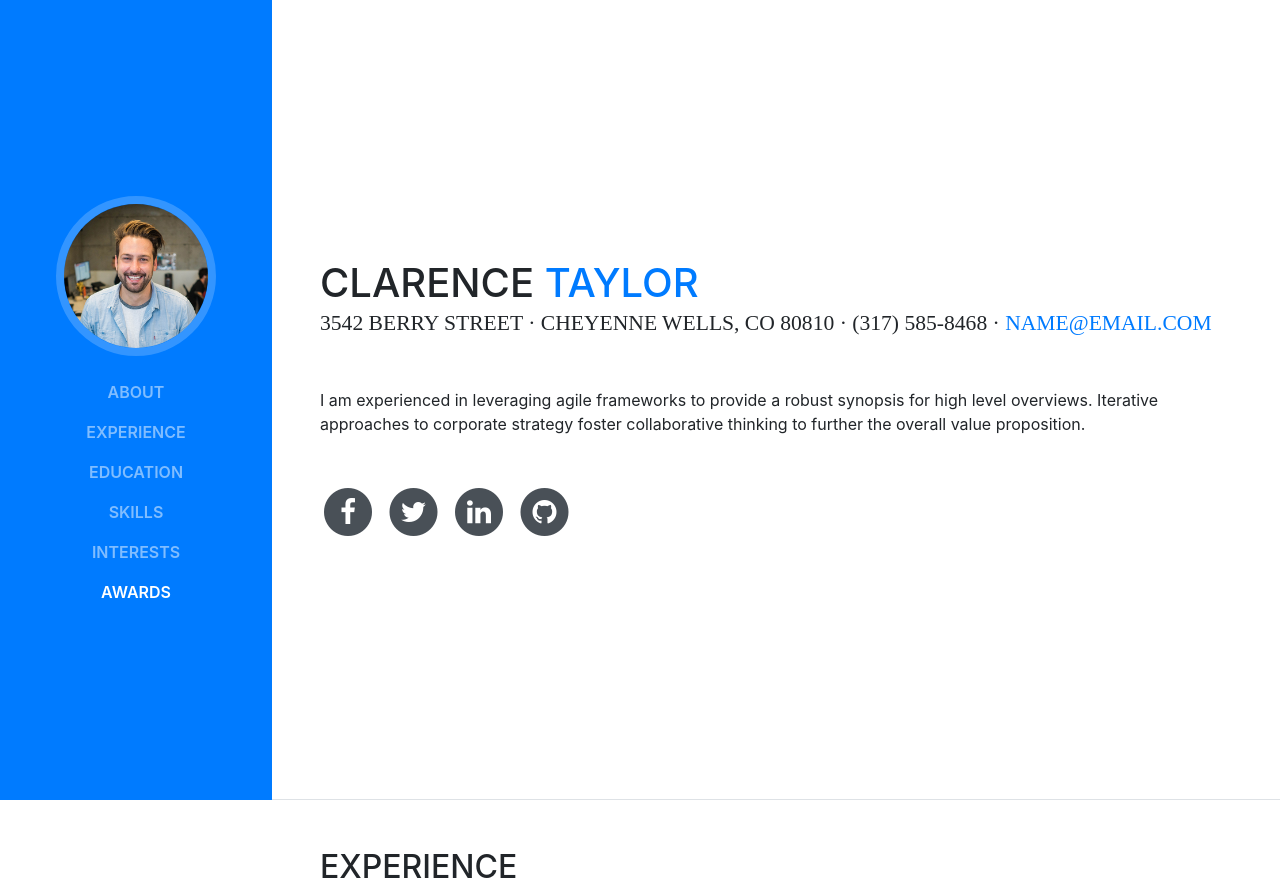
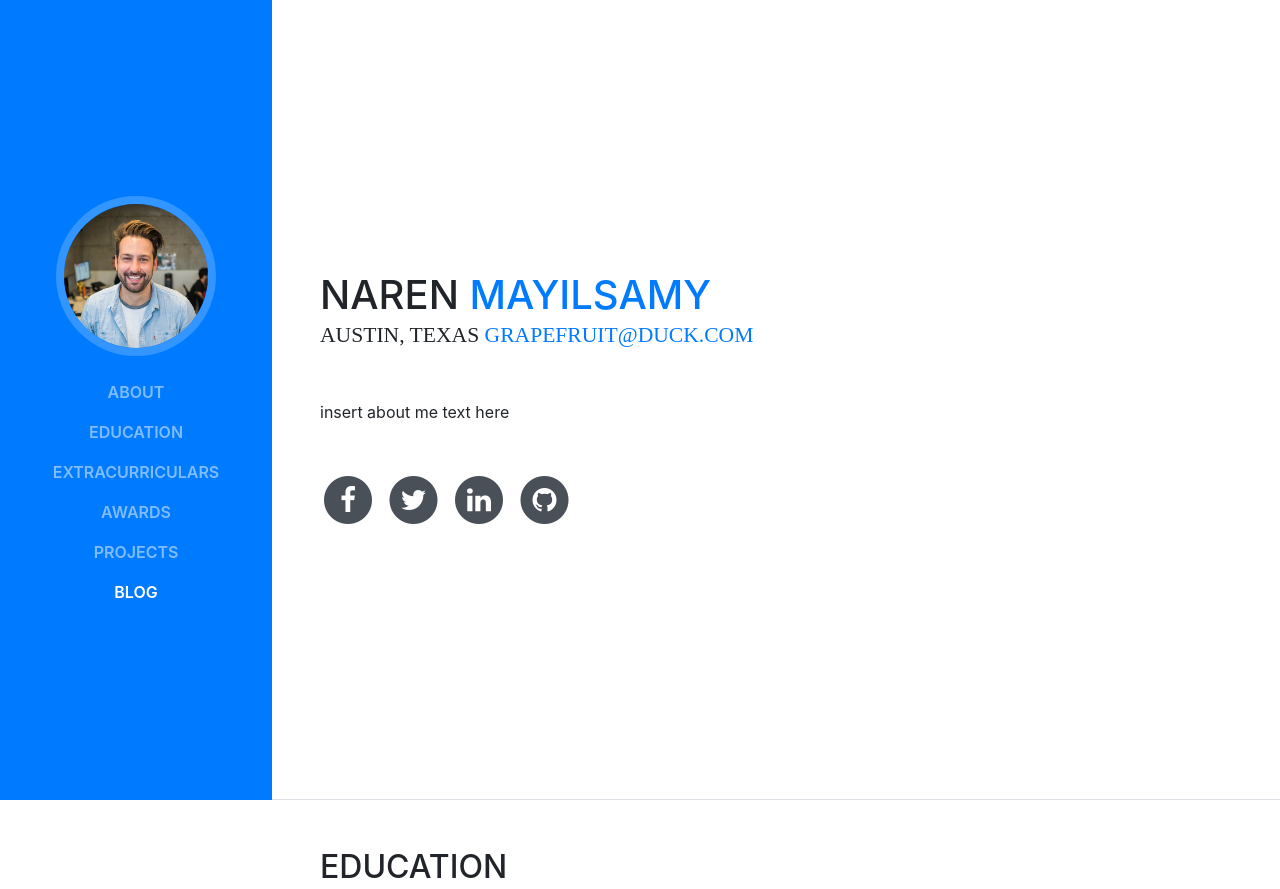
Before and after one commit to PixelatedGlass/personal-portfolio, a website with bundled scripts: page index.html in a window 1280 px wide. Shown: the top 889 px of the page. Built offline with nearby package versions, Linux system fonts and the light colour scheme; a web font is replaced by a local one.

Commit message:
Update index.html
personalized the info

```diff
--- a/index.html
+++ b/index.html
@@ -8,7 +8,7 @@
     <meta name="description" content="">
     <meta name="author" content="">
 
-    <title>Resume - Start Bootstrap Theme</title>
+    <title>Naren Mayilsamy</title>
 
     <!-- Bootstrap core CSS -->
     <link href="vendor/bootstrap/css/bootstrap.min.css" rel="stylesheet">
@@ -43,19 +43,19 @@
             <a class="nav-link js-scroll-trigger" href="#about">About</a>
           </li>
           <li class="nav-item">
-            <a class="nav-link js-scroll-trigger" href="#experience">Experience</a>
+            <a class="nav-link js-scroll-trigger" href="#experience">Education</a>
           </li>
           <li class="nav-item">
-            <a class="nav-link js-scroll-trigger" href="#education">Education</a>
+            <a class="nav-link js-scroll-trigger" href="#education">Extracurriculars</a>
           </li>
           <li class="nav-item">
-            <a class="nav-link js-scroll-trigger" href="#skills">Skills</a>
+            <a class="nav-link js-scroll-trigger" href="#skills">Awards</a>
           </li>
           <li class="nav-item">
-            <a class="nav-link js-scroll-trigger" href="#interests">Interests</a>
+            <a class="nav-link js-scroll-trigger" href="#interests">Projects</a>
           </li>
           <li class="nav-item">
-            <a class="nav-link js-scroll-trigger" href="#awards">Awards</a>
+            <a class="nav-link js-scroll-trigger" href="#awards">Blog</a>
           </li>
         </ul>
       </div>
@@ -65,13 +65,13 @@
 
       <section class="resume-section p-3 p-lg-5 d-flex d-column" id="about">
         <div class="my-auto">
-          <h1 class="mb-0">Clarence
-            <span class="text-primary">Taylor</span>
+          <h1 class="mb-0">Naren
+            <span class="text-primary">Mayilsamy</span>
           </h1>
-          <div class="subheading mb-5">3542 Berry Street · Cheyenne Wells, CO 80810 · (317) 585-8468 ·
-            <a href="mailto:name@email.com">name@email.com</a>
+          <div class="subheading mb-5">Austin, Texas
+            <a href="mailto:grapefruit@duck.com">grapefruit@duck.com</a>
           </div>
-          <p class="mb-5">I am experienced in leveraging agile frameworks to provide a robust synopsis for high level overviews. Iterative approaches to corporate strategy foster collaborative thinking to further the overall value proposition.</p>
+          <p class="mb-5">insert about me text here</p>
           <ul class="list-inline list-social-icons mb-0">
             <li class="list-inline-item">
               <a href="#">
@@ -111,7 +111,7 @@
 
       <section class="resume-section p-3 p-lg-5 d-flex flex-column" id="experience">
         <div class="my-auto">
-          <h2 class="mb-5">Experience</h2>
+          <h2 class="mb-5">Education</h2>
 
           <div class="resume-item d-flex flex-column flex-md-row mb-5">
             <div class="resume-content mr-auto">
```
